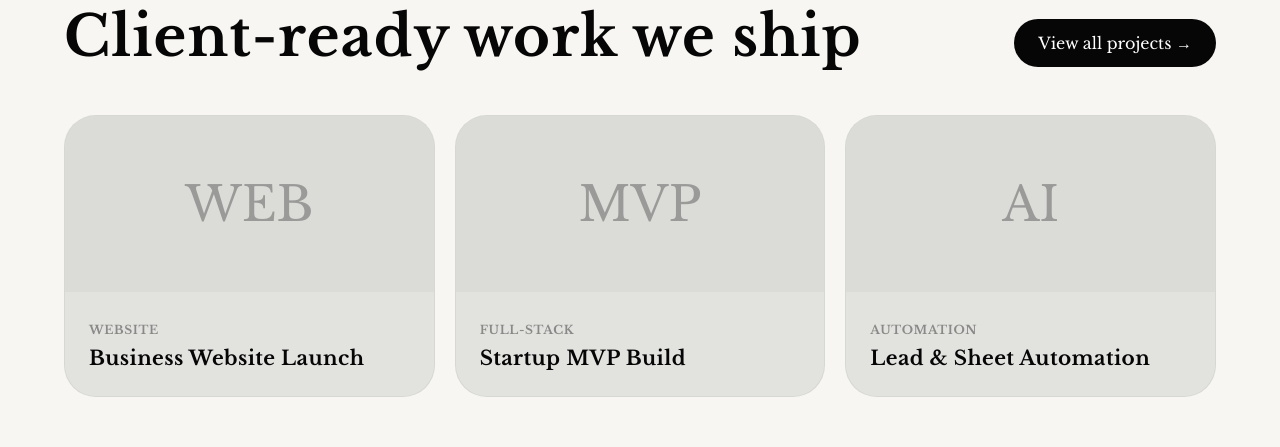
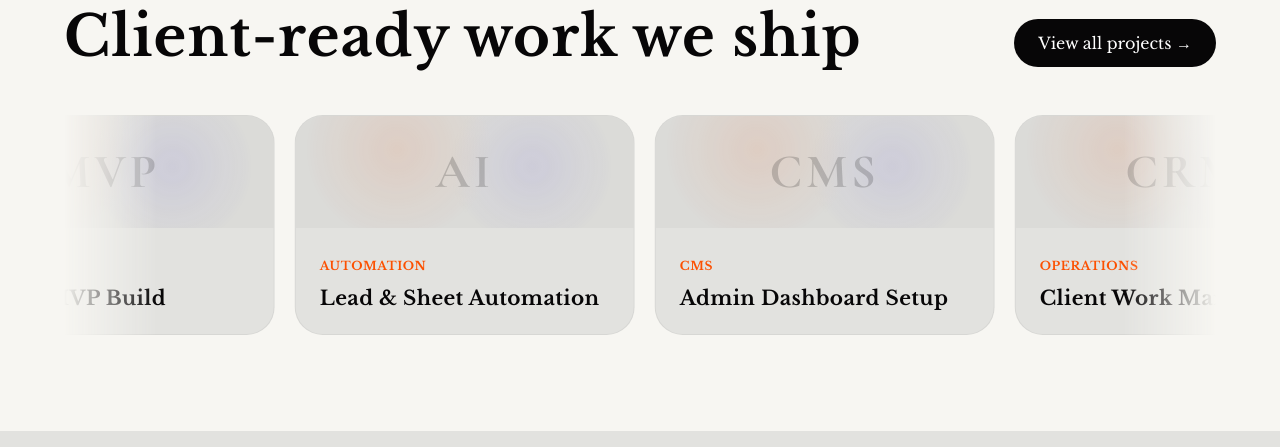
Before and after one commit to misthustlers-ctrl/MistHustlers, a React (Vite) app: page / in a window 1280 px wide. Shown: the part 3468-3915 px from the top of the page. Built offline with nearby package versions, Linux system fonts and the light colour scheme; no server answers.

Commit message:
Add editable moving project showcase

```diff
--- a/src/index.css
+++ b/src/index.css
@@ -166,6 +166,11 @@ button, input, textarea {
   100% { transform: translateX(100%); }
 }
 
+@keyframes projectMarquee {
+  from { transform: translateX(0); }
+  to { transform: translateX(calc(-50% - 10px)); }
+}
+
 @keyframes fadeUp {
   from { opacity: 0; transform: translateY(30px); }
   to { opacity: 1; transform: translateY(0); }
@@ -185,6 +190,18 @@ button, input, textarea {
 
 .animate-fade-up {
   animation: fadeUp 0.7s ease-out forwards;
+}
+
+.project-marquee {
+  mask-image: linear-gradient(90deg, transparent, #000 8%, #000 92%, transparent);
+}
+
+.project-marquee__track {
+  animation: projectMarquee 28s linear infinite;
+}
+
+.project-marquee:hover .project-marquee__track {
+  animation-play-state: paused;
 }
 
 /* Stagger children */
--- a/src/pages/Home.tsx
+++ b/src/pages/Home.tsx
@@ -110,12 +110,16 @@ const HOME_DEFAULTS = {
     ],
   },
   projectsShowcase: {
+    enabled: true,
     badge: "Project Showcase",
     title: "Client-ready work we ship",
     projects: [
-      { title: "Business Website Launch", category: "Website", visual: "WEB" },
-      { title: "Startup MVP Build", category: "Full-stack", visual: "MVP" },
-      { title: "Lead & Sheet Automation", category: "Automation", visual: "AI" },
+      { title: "Business Website Launch", category: "Website", visual: "WEB", imageUrl: "", link: "/projects" },
+      { title: "Startup MVP Build", category: "Full-stack", visual: "MVP", imageUrl: "", link: "/projects" },
+      { title: "Lead & Sheet Automation", category: "Automation", visual: "AI", imageUrl: "", link: "/projects" },
+      { title: "Admin Dashboard Setup", category: "CMS", visual: "CMS", imageUrl: "", link: "/projects" },
+      { title: "Client Work Management", category: "Operations", visual: "CRM", imageUrl: "", link: "/projects" },
+      { title: "SEO & Performance Upgrade", category: "Growth", visual: "SEO", imageUrl: "", link: "/projects" },
     ],
   },
   faq: {
@@ -142,7 +146,11 @@ export default function Home() {
   const stats = useMemo(() => c.stats ?? [], [c.stats]);
   const journeySteps = useMemo(() => c.journeySteps ?? [], [c.journeySteps]);
   const faqData = useMemo(() => c.faq?.items ?? c.faqData ?? [], [c.faq, c.faqData]);
-  const projectPreview = useMemo(() => (c.projectsShowcase?.projects ?? c.projects ?? []).slice(0, 3), [c.projectsShowcase, c.projects]);
+  const projectPreview = useMemo(() => c.projectsShowcase?.projects ?? c.projects ?? [], [c.projectsShowcase, c.projects]);
+  const movingProjects = useMemo(() => {
+    const items = projectPreview.length ? projectPreview : HOME_DEFAULTS.projectsShowcase.projects;
+    return [...items, ...items];
+  }, [projectPreview]);
   const heroLines = Array.isArray(c.hero?.title) ? c.hero.title : String(c.hero?.title || "").split("\n").filter(Boolean);
   const faqTitleLines = Array.isArray(c.faq?.title) ? c.faq.title : String(c.faq?.title || "").split("\n").filter(Boolean);
   const finalCtaLines = Array.isArray(c.finalCta?.title) ? c.finalCta.title : String(c.finalCta?.title || "").split("\n").filter(Boolean);
@@ -152,6 +160,8 @@ export default function Home() {
   const heroY = useTransform(scrollYProgress, [0, 1], [0, 60]);
 
   const toggleFAQ = (i: number) => setOpenFAQ(openFAQ === i ? null : i);
+  const projectHref = (link?: string) => link?.trim() || "/projects";
+  const isExternalProjectLink = (link?: string) => /^https?:\/\//i.test(link || "");
 
   return (
     <div className="bg-basalt-canvas min-h-screen">
@@ -386,6 +396,7 @@ export default function Home() {
       </section>
 
       {/* PROJECT PREVIEW */}
+      {c.projectsShowcase?.enabled !== false && movingProjects.length > 0 && (
       <section className="py-16 md:py-24 bg-ash-white">
         <div className="max-w-[1200px] mx-auto px-4 sm:px-6">
           <ScrollReveal>
@@ -405,23 +416,39 @@ export default function Home() {
             </div>
           </ScrollReveal>
 
-          <div className="grid md:grid-cols-3 gap-5">
-            {projectPreview.map((proj, i) => (
-              <ScrollReveal key={proj.title} delay={i * 0.08}>
-                <div className="card-lift h-full overflow-hidden rounded-[32px] border border-abyssal-ink/5 bg-basalt-canvas">
-                  <div className="flex h-32 md:h-44 items-center justify-center bg-abyssal-ink/3">
-                    <span className="text-5xl opacity-30">{proj.visual}</span>
-                  </div>
-                  <div className="p-6">
-                    <span className="text-xs font-semibold tracking-wider uppercase text-abyssal-ink/40 font-body">{proj.category}</span>
-                    <h3 className="font-body font-bold mt-1 text-xl tracking-[0.02em] text-abyssal-ink">{proj.title}</h3>
-                  </div>
-                </div>
-              </ScrollReveal>
-            ))}
-          </div>
+          <ScrollReveal delay={0.08}>
+            <div className="project-marquee relative overflow-hidden">
+              <div className="project-marquee__track flex w-max gap-5">
+                {movingProjects.map((proj, i) => (
+                  <a
+                    key={`${proj.title}-${i}`}
+                    href={projectHref(proj.link)}
+                    target={isExternalProjectLink(proj.link) ? "_blank" : undefined}
+                    rel={isExternalProjectLink(proj.link) ? "noopener noreferrer" : undefined}
+                    className="card-lift group h-[220px] w-[280px] flex-shrink-0 overflow-hidden rounded-[28px] border border-abyssal-ink/5 bg-basalt-canvas text-left sm:w-[340px]"
+                  >
+                    <div className="relative flex h-28 items-center justify-center overflow-hidden bg-abyssal-ink/3">
+                      {proj.imageUrl ? (
+                        <img src={proj.imageUrl} alt={proj.title} loading="lazy" className="h-full w-full object-cover transition-transform duration-700 group-hover:scale-105" />
+                      ) : (
+                        <>
+                          <span className="absolute inset-0 bg-[radial-gradient(circle_at_30%_30%,rgba(252,80,0,0.12),transparent_38%),radial-gradient(circle_at_70%_45%,rgba(82,74,233,0.12),transparent_34%)] opacity-80 transition-transform duration-500 group-hover:scale-110" />
+                          <span className="relative font-display text-5xl tracking-[0.08em] text-abyssal-ink/18">{proj.visual || "MH"}</span>
+                        </>
+                      )}
+                    </div>
+                    <div className="p-6">
+                      <span className="text-xs font-semibold tracking-wider uppercase text-digital-orange font-body">{proj.category}</span>
+                      <h3 className="font-body font-bold mt-2 text-xl tracking-[0.02em] text-abyssal-ink">{proj.title}</h3>
+                    </div>
+                  </a>
+                ))}
+              </div>
+            </div>
+          </ScrollReveal>
         </div>
       </section>
+      )}
 
       {/* FAQ */}
       <section id="faq" className="py-16 md:py-24">
```
Also changed, not shown: 2 other files (tests, documents, lock files or other folders).
